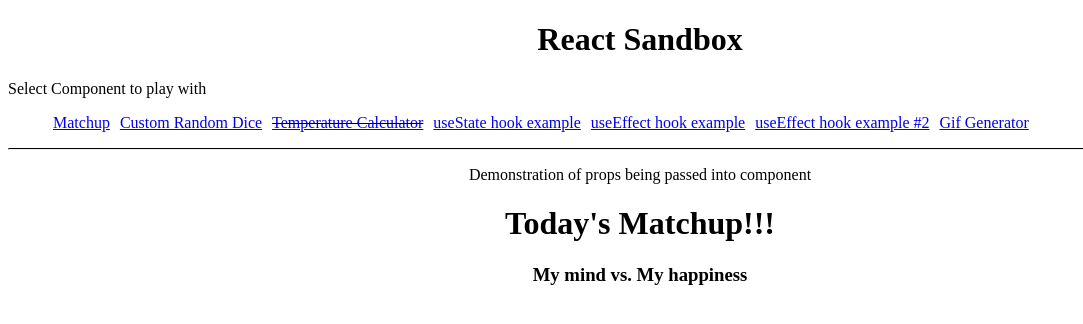
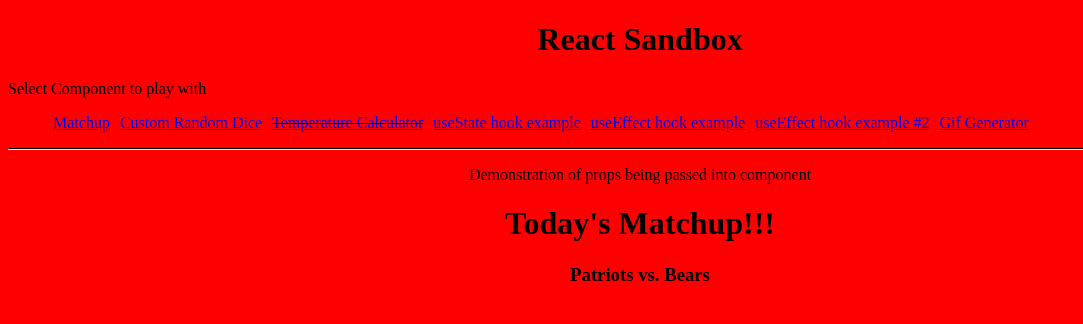
Before and after one commit to connor-hood/reactsandbox, a React (Create React App) app: page /matchup in a window 1280 px wide. Shown: the top 324 px of the page, without its empty margins (0-1083 px from the left). Built offline with nearby package versions, Linux system fonts and the light colour scheme; no server answers.

Commit message:
updated background color to red

```diff
--- a/src/App.css
+++ b/src/App.css
@@ -1,3 +1,7 @@
+body {
+    background-color: red;
+}
+
 .maincontainer {
     text-align: center;
 }
--- a/src/App.js
+++ b/src/App.js
@@ -74,8 +74,8 @@ class App extends Component{
           <Switch>
             <Route exact path="/matchup" component={Matchup}>
               <Matchup
-              homeTeam="My mind"
-              awayTeam="My happiness" />
+              homeTeam="Patriots"
+              awayTeam="Bears" />
             </Route>
             <Route exact path="/dice" component={Die}>
               {/* number of sides gets passed down to Die from state */}
```
